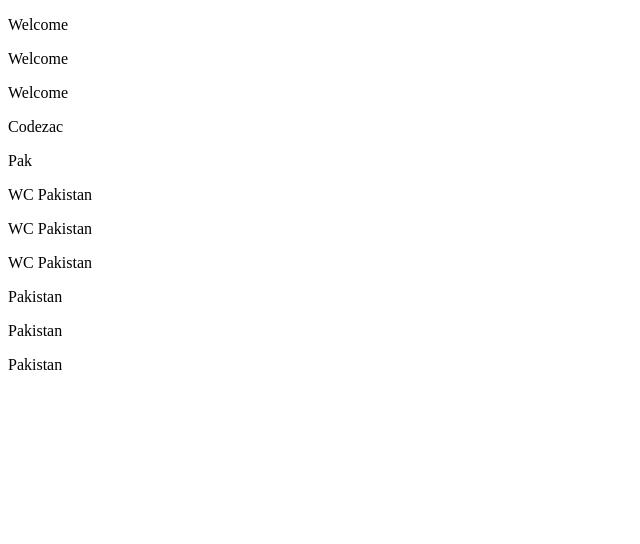
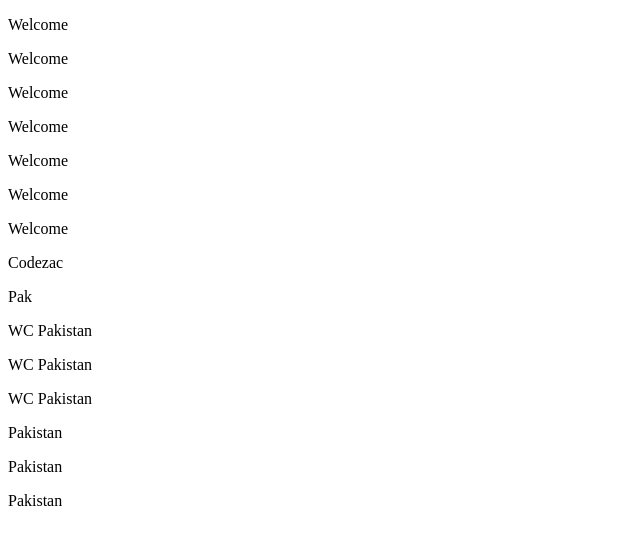
Before and after one commit to tahiraziznu/client-r, a plain HTML site: page src/index.html in a window 1280 px wide. Shown: the whole page, without its empty margins (0-640 px from the left). Drawn offline with Linux system fonts and the light colour scheme.

Commit message:
Update index.html

```diff
--- a/src/index.html
+++ b/src/index.html
@@ -6,6 +6,11 @@
 <p>Welcome</p>
 <p>Welcome</p>
 <p>Welcome</p>
+<p>Welcome</p>
+<p>Welcome</p>
+<p>Welcome</p>
+<p>Welcome</p>
+
 
 <p>Codezac</p>
 <p>Pak</p>
```
